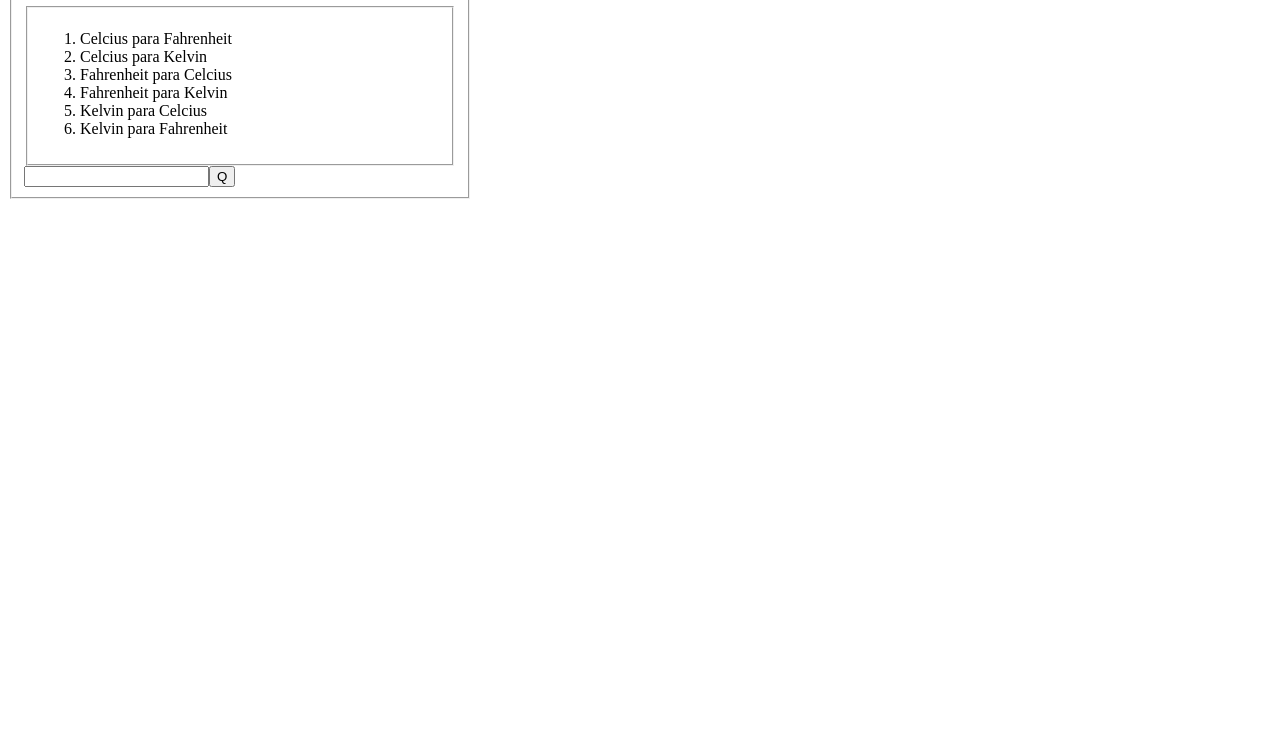
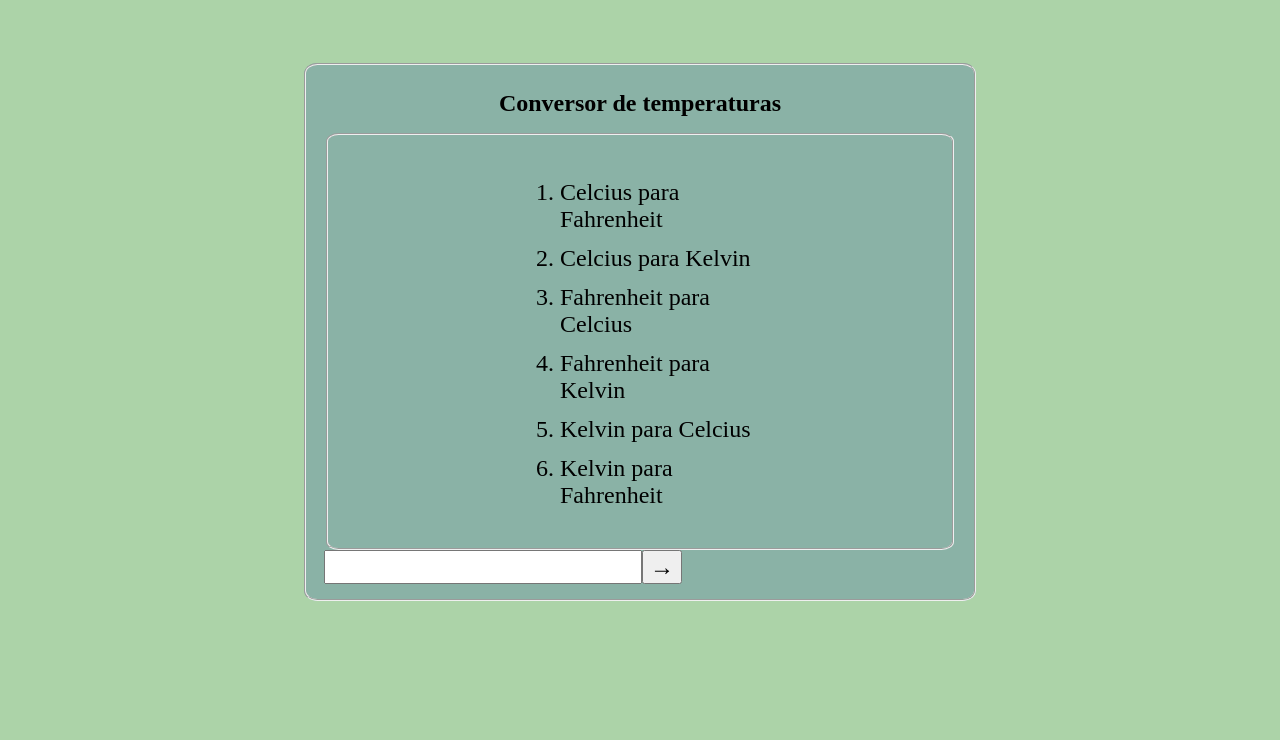
Before and after one commit to iUseMintBTW/temeprature-converter-web, a plain HTML site: page index.html in a window 1280 px wide. Shown: the part 126-866 px from the top of the page. Before the commit the page ends 800 px from the top, so only its background shows below. Drawn offline with Linux system fonts and the light colour scheme.

Commit message:
Added some CSS

```diff
--- a/index.html
+++ b/index.html
@@ -5,24 +5,52 @@
         <link rel="stylesheet" href="">
         <title>Conversor de Temperatura</title>
         <style>
+            *{font-size: x-large;}
             body
             {
-                position: absolute;
+                background-color: #ACD3A8;
+                font-size: larger;
+            }
+            .main
+            {
+                display: flex;
+                justify-content: center; /* Horizontal centering */
+                align-items: center;     /* Vertical centering */
+                height: 100vh;
+            }
+            .mainfield
+            {
+                background-color: #8AB2A6;
+                width: 50%;
             }
             .barraDeNavegacao
             {
+                background-color: #8AB2A6;
                 display: flex;
                 flex-wrap: wrap; /* Permite que os itens quebrem para nova linha */
                 gap: 10px; /* Espaço entre os itens */
                 list-style: none; /* Remove os marcadores de lista */
                 padding: 0;
                 margin: 0;
+                border-radius: 6%;
             }
             .barraDeNavegacao li
             {
                 padding: 8px 12px;
                 border-radius: 4px;
                 list-style: none;
+            }
+            fieldset
+            {
+                border-radius: 2%;
+            }
+            h1
+            {text-align: center;}
+            ol li
+            {
+                width: 200px; /* Fixed width */
+                margin: 0 auto; /* Top/Bottom = 0, Left/Right = auto */
+                padding-top: 12px;
             }
         </style>
     </head>
@@ -41,7 +69,7 @@
                 <li></li>
             </ul>
         </nav>
-        <fieldset>
+        <div class="main"><fieldset class="mainfield">
             <h1>Conversor de temperaturas</h1>
             <fieldset>
                 <ol>
@@ -53,8 +81,10 @@
                     <li>Kelvin para Fahrenheit</li>
                 </ol>
             </fieldset>
-            <input type="number"><button onclick="">Q</button>
-        </fieldset>
+            <div class="campoPesquisa">
+                <input type="number"><button onclick="" class="iniciar">→</button>
+            </div>
+        </fieldset></div>
         <footer></footer>
     </body>
     <script src=""></script>
```
